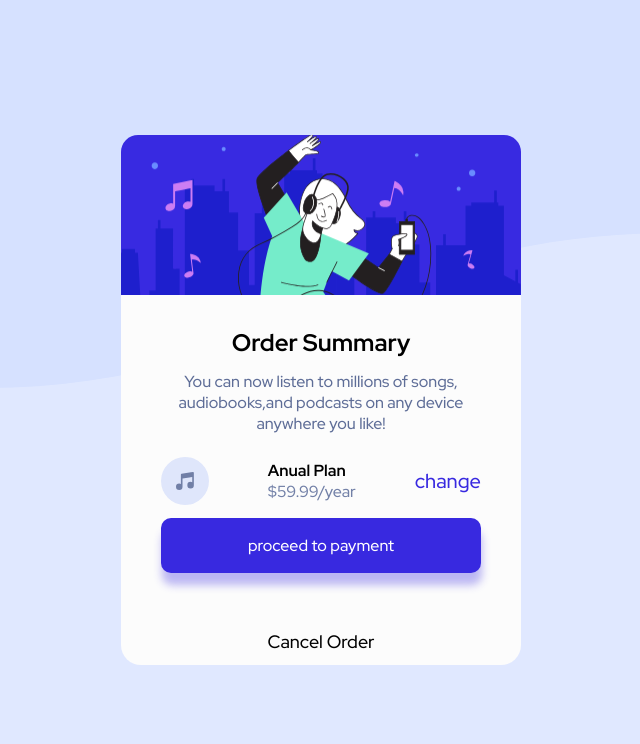
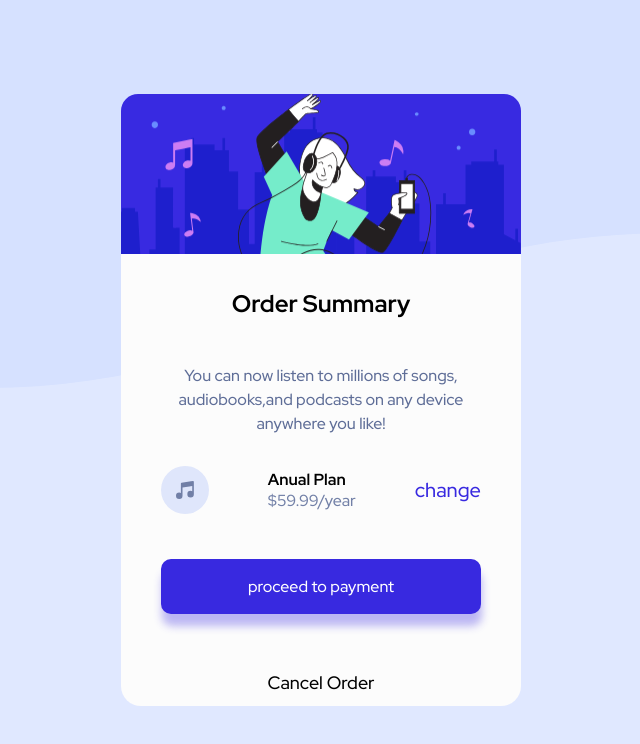
Before and after one commit to edwin08torres/music.github.io, a plain HTML site: page index.html in a window 1280 px wide. Shown: the whole page, without its empty margins (319-959 px from the left). Drawn offline with Linux system fonts and the light colour scheme.

Commit message:
ultima actualizacion

```diff
--- a/css/mobile.css
+++ b/css/mobile.css
@@ -22,7 +22,7 @@
 }
 
 .main .article {
-    height: auto;
+    /* height: auto; */
     max-width: 400px;
     width: 100%;
     margin: 0 20px;
@@ -31,9 +31,8 @@
 }
 
 .main .article .card{
-    /* border: 2px solid red; */
     width: 100%;
-    height: 100%;
+    max-height: 80vh;
 }
 
 .main .article .card .background {
@@ -51,7 +50,7 @@
     flex-direction: column;
     align-items: center;
     justify-content: start;
-    height: 40%;
+    height: 75%;
 }
 
 .main .article .card .descripcion .title {
@@ -61,8 +60,9 @@
     justify-content: space-between;
     width: 80%;
     /* border: 2px solid red; */
-    height: 100px;
+    height: 150px;
     margin-top: 8%;
+    line-height: 1.5;
 }
 
 .main .article .card .descripcion .title p {
@@ -111,6 +111,7 @@
     display: flex;
     flex-direction: column;
     justify-content: space-around;
+    margin-top: 2rem;
 }
 
 .main .article .card .descripcion .pagar-container .pagar {
```
